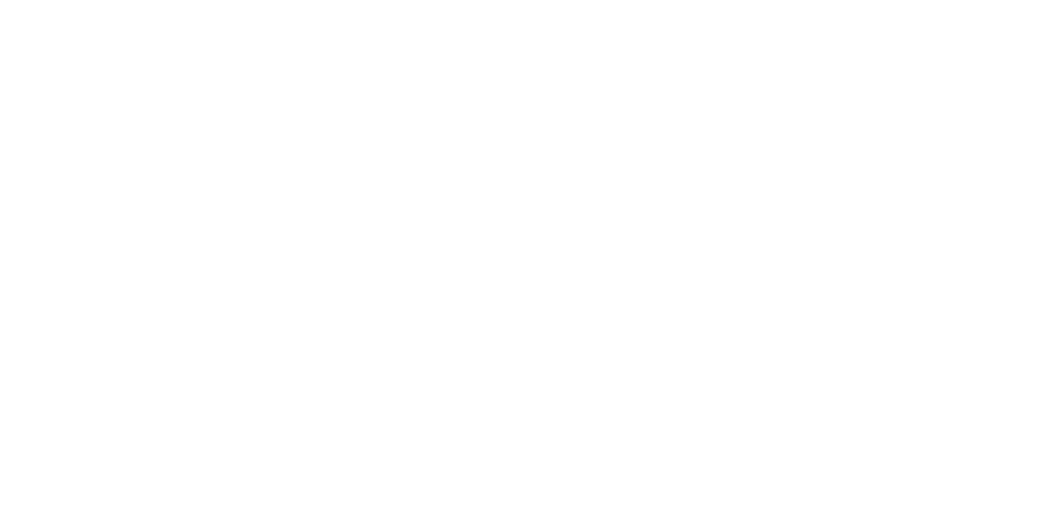
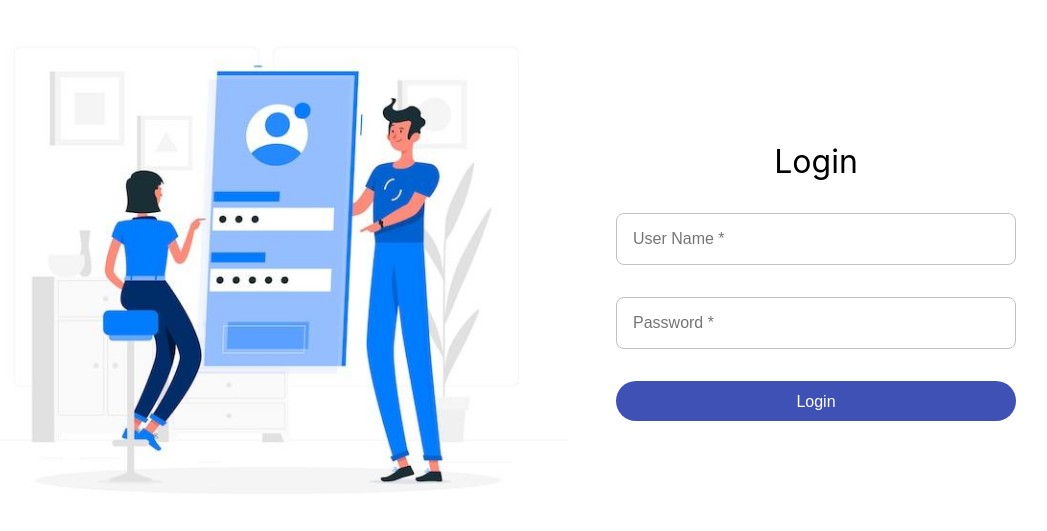
Before and after one commit to Mithun-18/TaskBoard, a React (Create React App) app: page /login in a window 1280 px wide. Before the commit this address had no page. Shown: the part 119-650 px from the top of the page, without its empty margins (148-1195 px from the left). Built offline with nearby package versions, Linux system fonts and the light colour scheme.

Commit message:
loginScreen is completd

```diff
--- a/src/component/core/textFeild.js
+++ b/src/component/core/textFeild.js
@@ -1,5 +1,5 @@
 
-export default function TextFeild({placeHolder,inRef}){
+export default function TextFeild({placeHolder,inRef,type='text'}){
 
-    return <input type={'text'} placeHolder={placeHolder +" *"} className={'inputField'} ref={inRef}/>
+    return <input type={type} placeHolder={placeHolder +" *"} className={'inputField'} ref={inRef}/>
 }
--- a/src/router.js
+++ b/src/router.js
@@ -3,6 +3,7 @@ import NewTaskBoard from "./screens/create_board_screen/components/newTaskBoard"
 import CreateBoardScreen from "./screens/create_board_screen";
 import {CustomModal} from './component/core/custom_modal';
 import AddTask from "./component/addTask";
+import LoginScreen from "./screens/login_screen";
 
 export default () => {
   return (
@@ -11,6 +12,7 @@ export default () => {
         <Routes>
           <Route path="/"  element={<h1>hshh</h1>}/>
           <Route path="/create-board"  element={<CreateBoardScreen/>}/>
+          <Route path="/login" element={<LoginScreen/>}/>
         </Routes>
       </BrowserRouter>
     </>
--- a/src/screens/create_board_screen/index.js
+++ b/src/screens/create_board_screen/index.js
@@ -1,22 +1,25 @@
 import NewTaskBoard from "./components/newTaskBoard";
 
-const rootStyle = {textAlign:'center',fontWeight: '500',fontSize:'40px'};
+const rootStyle = { textAlign: "center", fontWeight: "500", fontSize: "40px" };
 
 export default function CreateBoardScreen() {
   return (
     <div className="screen-container">
-    <div style={rootStyle}>
+      <div style={rootStyle}>
+        <div style={{ marginBottom: 32 }}>
+          <span>Task Board App</span>
+        </div>
 
-     <div style={{marginBottom: 16}}>  <span >Task Board App</span>
-
+        <div className="createTaskBoard">
+          <img
+            src="taskBoard.jpg"
+            alt="Task Board"
+            height={"400px"}
+            width={"500px"}
+          />
+          <NewTaskBoard />
+        </div>
       </div>
-
-      <div className="createTaskBoard">
-        <img src="taskBoard.jpg" alt="Task Board" height={'400px'} width={'500px'} />
-        <NewTaskBoard />
-      </div>
-    </div>
-
     </div>
   );
 }
--- /dev/null
+++ b/src/screens/login_screen/index.js
@@ -0,0 +1,25 @@
+import React, { useRef } from 'react'
+import TextFeild from '../../component/core/textFeild';
+import Button from '../../component/core/button';
+
+export default function LoginScreen() {
+    const userNameRef = useRef(0);
+    const passwordRef = useRef(0);
+
+  return (
+    <div class="screen-container">
+        <div class="rootLoginScreen">
+           <div style={{height:600, width: 600}}><img  height={"100%"}  width={'100%'} src='login_image.jpg'/>
+            </div>
+            <div className="loginScreen">
+              <span style={{ fontSize: "32px", fontWeight: "400"}}>
+                Login
+              </span>
+                <TextFeild placeHolder={"User Name"} inRef={userNameRef} />
+                <TextFeild placeHolder={"Password"} inRef={passwordRef} type={'password'}/>
+                <Button bName={"Login"} />
+            </div>
+        </div>
+    </div>
+  )
+}
--- a/src/styles.css
+++ b/src/styles.css
@@ -27,13 +27,18 @@
     border-color: black;
 }
 
-.newTaskBoard {
+/* For create task board and login screen */
+
+.newTaskBoard,.loginScreen{
     display: flex;
     flex-direction: column;
     gap: 32px;
-
+    text-align: center;
 }
-
+.loginScreen{
+    width: 400px;
+}
+/*                    */
 
 
 .taskCard {
@@ -79,18 +84,16 @@
     flex-direction: column;
     gap: 24px;
 }
-
-.createTaskBoard {
+/* for create-task-board and rootLoginScreen */
+.createTaskBoard,.rootLoginScreen {
     display: flex;
     justify-content: center;
     align-items: center;
     gap: 48px;
 }
 
-/* .addTaskCardModal {
-    width: 600px;
-    position: absolute;
-} */
+/*  */
+
 
 .screen-container{
     height: 100vh;
```
Also changed, not shown: public/emptyScreen.jpg (added), public/login_image.jpg (added).
